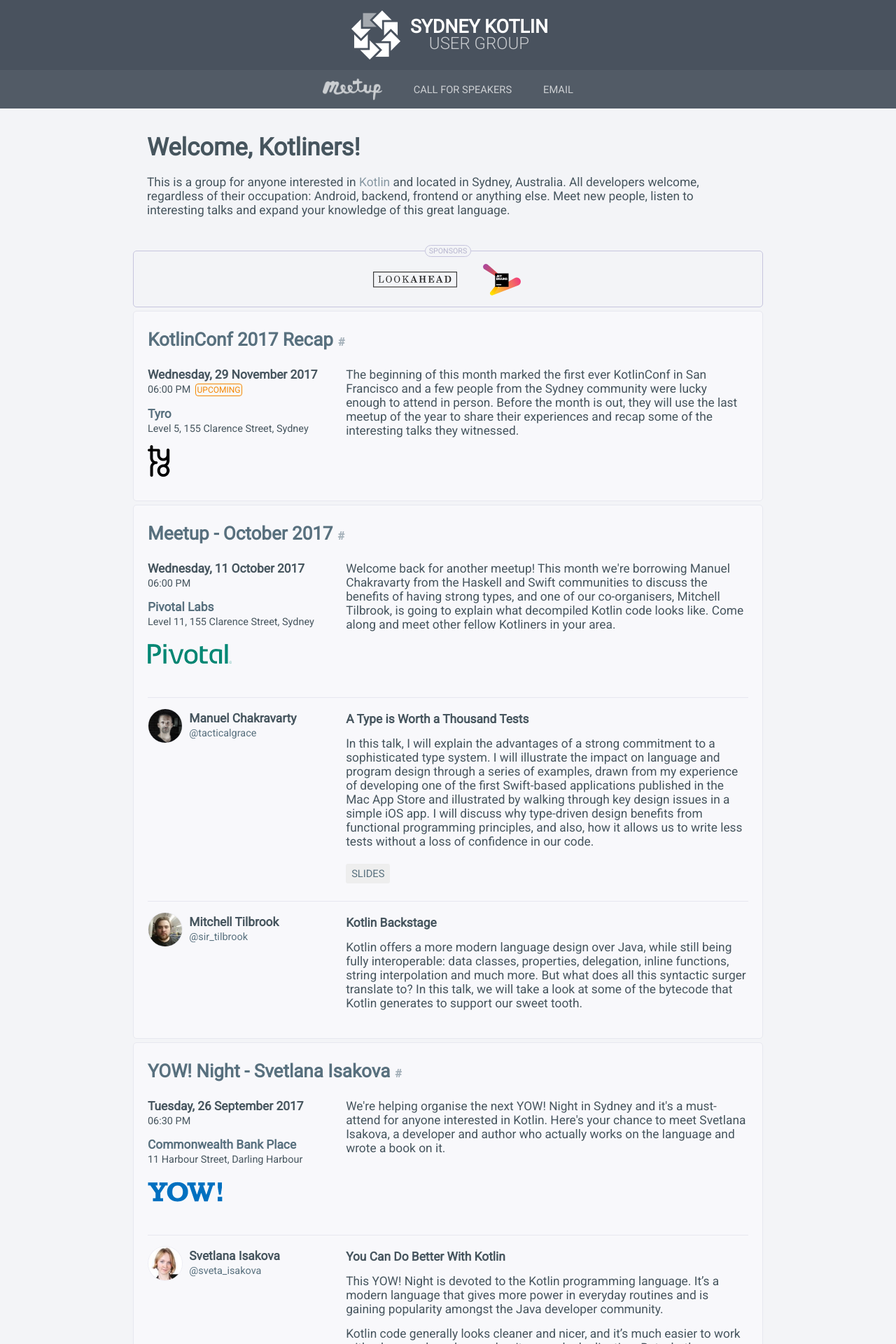
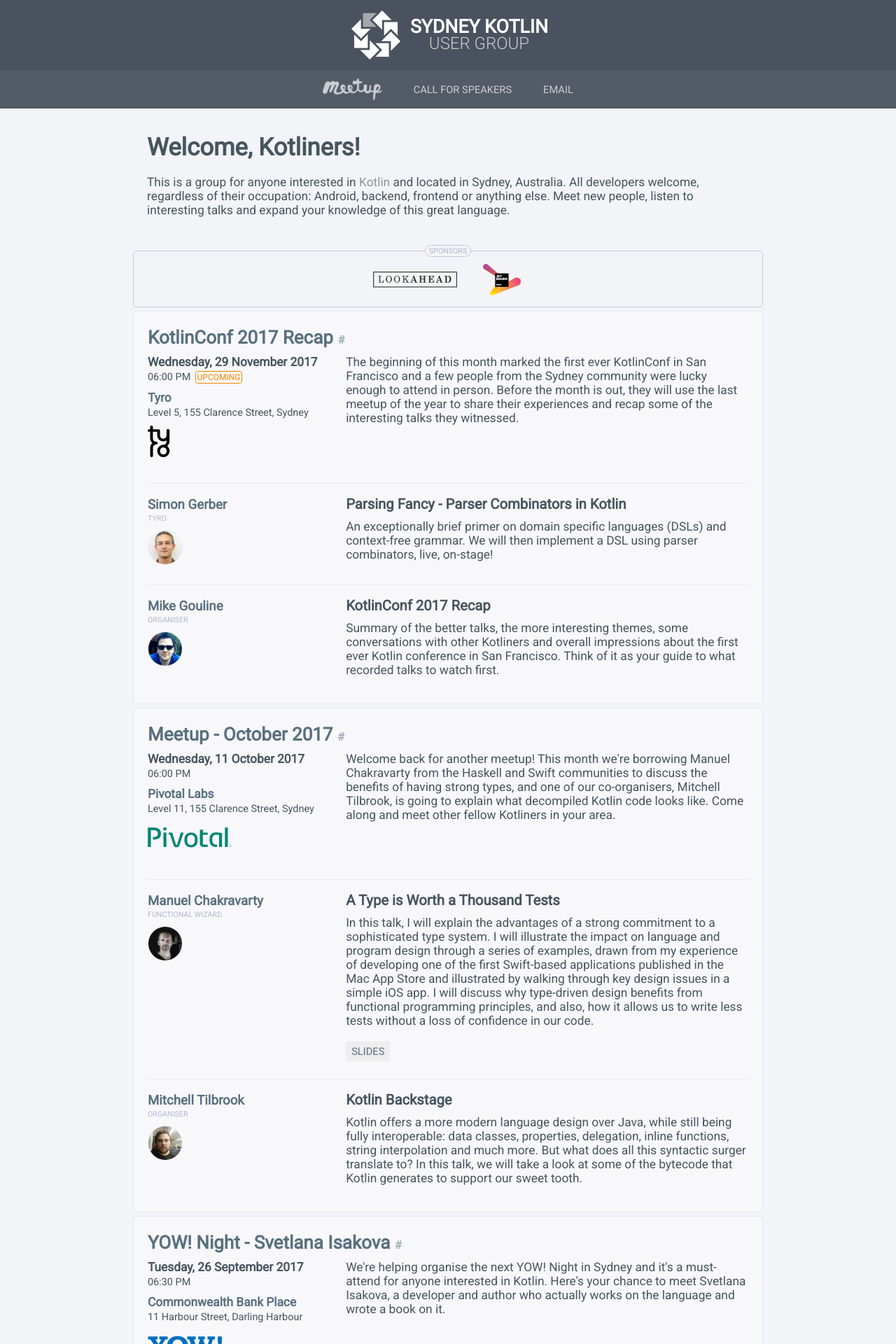
Before and after one commit to garethsime/sydkotlin.github.io, a Jekyll site: the page built from index.html, in a window 1280 px wide. Shown: the top 1920 px of the page at 70% size. Built offline with Jekyll 4.4.1, drawn with Linux system fonts in a browser that asks for light colours; nearby versions of some CDN libraries; some of the changed text lies outside the part shown.

Commit message:
Speakers, titles and layout

```diff
--- a/_data/events.yml
+++ b/_data/events.yml
@@ -22,7 +22,8 @@
   talks:
     - speaker:
         name: Hadi Hariri
-        twitter: hhariri
+        title: JetBrains
+        url: https://twitter.com/hhariri
         image: profiles/hhariri.jpg
 
       title: A Deeper Dive into Kotlin
@@ -36,7 +37,8 @@
 
     - speaker:
         name: Mike Gouline
-        twitter: mgouline
+        title: Organiser
+        url: https://twitter.com/mgouline
         image: profiles/mgouline.jpg
 
       title: Asynchronous Vert.x Applications in Kotlin
@@ -76,7 +78,8 @@
   talks:
     - speaker:
         name: Sergey Tselovalnikov
-        twitter: SerCeMan
+        title: Canva
+        url: https://twitter.com/SerCeMan
         image: profiles/SerCeMan.jpg
 
       title: "Fantastic DSLs and Where to Find Them"
@@ -100,7 +103,8 @@
 
     - speaker:
         name: Jeroen Tietema
-        twitter: jtietema
+        title: Invoice2go
+        url: https://twitter.com/jtietema
         image: profiles/jtietema.jpg
 
       title: "A 100% Kotlin on Android"
@@ -118,7 +122,8 @@
 
     - speaker:
         name: Ander MacArthur
-        twitter: ajmacart
+        title: Cochlear
+        url: https://twitter.com/ajmacart
         image: profiles/ajmacart.jpg
 
       title: "Google I/O 2017 Recap"
@@ -157,7 +162,8 @@
   talks:
     - speaker:
         name: Hadi Hariri
-        twitter: hhariri
+        title: JetBrains
+        url: https://twitter.com/hhariri
         image: profiles/hhariri.jpg
 
       title: "Asynchronous Programming with Kotlin"
@@ -179,7 +185,8 @@
 
     - speaker:
         name: Erik Pragt
-        twitter: epragt
+        title: Organiser
+        url: https://twitter.com/epragt
         image: profiles/epragt.jpg
 
       title: "Kotlin with Spring Boot 2"
@@ -219,7 +226,8 @@
   talks:
     - speaker:
         name: Svetlana Isakova
-        twitter: sveta_isakova
+        title: JetBrains
+        url: https://twitter.com/sveta_isakova
         image: profiles/sveta_isakova.jpg
 
       title: "You Can Do Better With Kotlin"
@@ -271,7 +279,8 @@
   talks:
     - speaker:
         name: Manuel Chakravarty
-        twitter: tacticalgrace
+        title: Functional Wizard
+        url: https://twitter.com/tacticalgrace
         image: profiles/tacticalgrace.jpg
 
       title: "A Type is Worth a Thousand Tests"
@@ -289,7 +298,8 @@
 
     - speaker:
         name: Mitchell Tilbrook
-        twitter: sir_tilbrook
+        title: Organiser
+        url: https://twitter.com/sir_tilbrook
         image: profiles/sir_tilbrook.jpg
 
       title: "Kotlin Backstage"
@@ -317,3 +327,27 @@
     name: Tyro
     url: https://www.tyro.com/
     image: sponsors/tyro.png
+
+  talks:
+    - speaker:
+        name: Simon Gerber
+        title: Tyro
+        url: https://www.linkedin.com/in/simon-gerber-07b51485
+        image: profiles/sgerber.jpg
+
+      title: "Parsing Fancy - Parser Combinators in Kotlin"
+      description: >
+        An exceptionally brief primer on domain specific languages (DSLs) and context-free grammar. We will
+        then implement a DSL using parser combinators, live, on-stage!
+
+    - speaker:
+        name: Mike Gouline
+        title: Organiser
+        url: https://twitter.com/mgouline
+        image: profiles/mgouline.jpg
+
+      title: "KotlinConf 2017 Recap"
+      description: >
+        Summary of the better talks, the more interesting themes, some conversations with other Kotliners
+        and overall impressions about the first ever Kotlin conference in San Francisco. Think of it as your
+        guide to what recorded talks to watch first.
--- a/css/main-v15.css
+++ b/css/main-v15.css
@@ -280,14 +280,26 @@
     background: #e7e7e7;
 }
 
+.event-content .speaker-title {
+    display: block;
+    font-size: 8pt;
+    color: #b6b5ce;
+}
+
+.event-content .speaker-name {
+    display: block;
+    font-size: 14pt;
+    padding: 4px 4px 2px 0;
+}
+
 .event-content .speaker-image {
-    display: inline-block;
+    display: block;
     width: 48px;
     height: 48px;
-    margin-right: 5px;
+    margin-top: 10px;
     background: #f5f5fa;
     border-radius: 50px;
-	border: 1px dotted #e7e7ef;
+    border: 1px dotted #e7e7ef;
 }
 
 .event-content .speaker-image img {
@@ -296,15 +308,13 @@
     border-radius: 50px;
 }
 
-.event-content .speaker-name {
-    display: inline-block;
-    padding: 4px 0 4px 0;
-    vertical-align: top;
-}
-
-.event-content p {
+.event-content p,
+.event-content h1,
+.event-content h2,
+.event-content h3,
+.event-content h4 {
     margin: 0;
-    padding: 5px 0 10px 0;
+    padding: 2px 0 8px 0;
 }
 
 .event-content .upcoming-flag {
--- a/index.html
+++ b/index.html
@@ -56,23 +56,21 @@
         <hr/>
         <div class="sidebar-container" style="margin-bottom:10px;">
             <div class="left">
+                {% if talk.speaker.url %}<a href="{{ talk.speaker.url }}">{% endif %}
+                <h3 class="speaker-name">{{ talk.speaker.name }}</h3>
+                {% if talk.speaker.url %}</a>{% endif %}
+                <div class="speaker-title flag-text">{{ talk.speaker.title }}</div>
+                {% if talk.speaker.image %}
                 <div class="speaker-image">
-                    {% if talk.speaker.twitter %}
                     <img src="{{ site.baseurl }}/assets/{{ talk.speaker.image }}" title="{{ talk.speaker.name }}" />
-                    {% endif %}
                 </div>
-                <div class="speaker-name">
-                    <b>{{ talk.speaker.name }}</b></br>
-                    <small>{% if talk.speaker.twitter %}<a href="https://twitter.com/{{ talk.speaker.twitter }}" title="Twitter">@{{ talk.speaker.twitter }}</a>{% endif %}</small>
-                </div>
+                {% endif %}
             </div><div class="right">
-                <p>
-                    {% if talk.title %}
-                    <b>{{ talk.title }}</b>
-                    {% else %}
-                    To be announced
-                    {% endif %}
-                </p>
+                {% if talk.title %}
+                <h3>{{ talk.title }}</h3>
+                {% else %}
+                <p>To be announced</p>
+                {% endif %}
                 {% if talk.description %}
                 <p>{{ talk.description }}</p>
                 {% endif %}
```
Also changed, not shown: Gemfile.lock, assets/profiles/sgerber.jpg (added).
